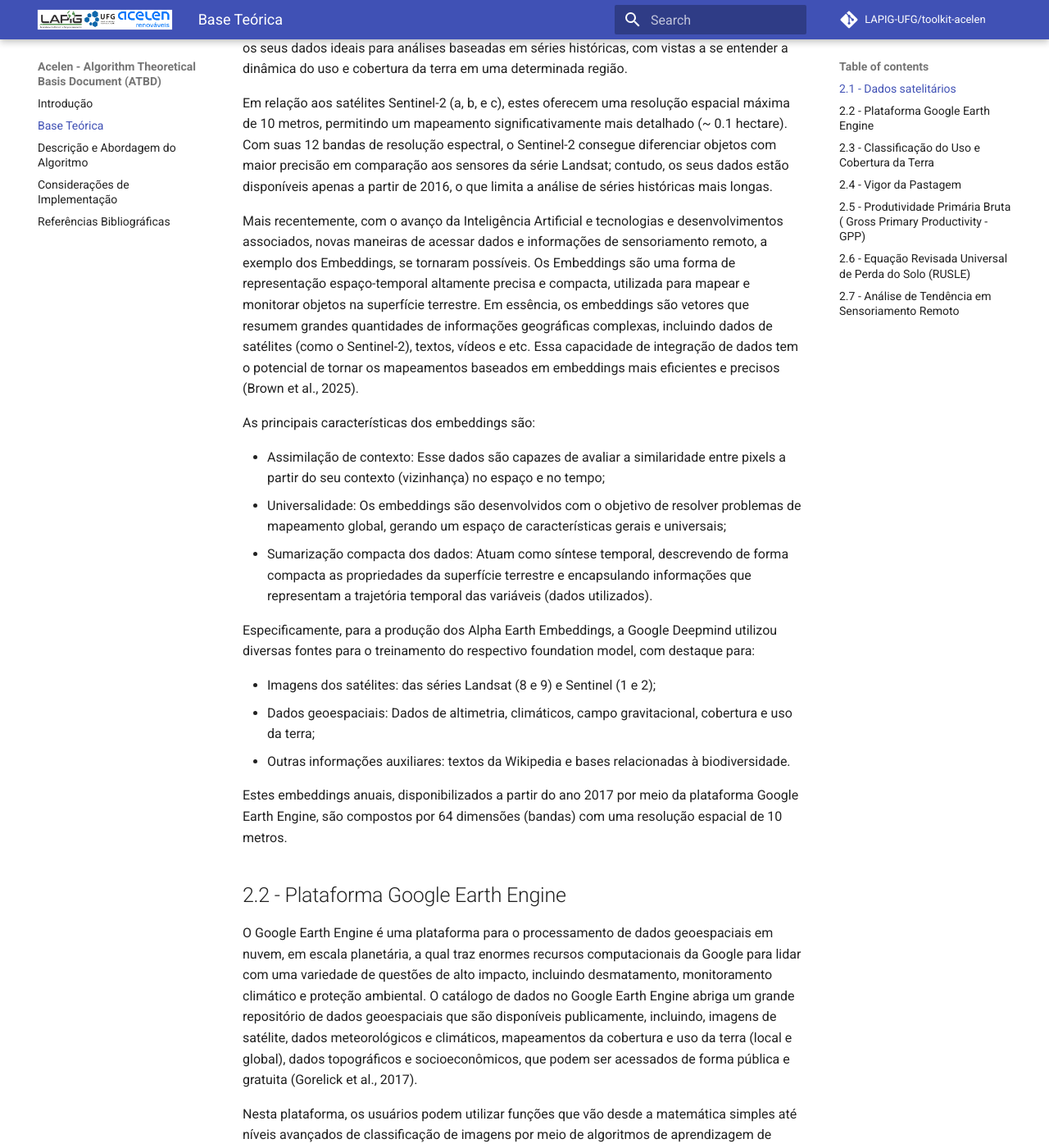
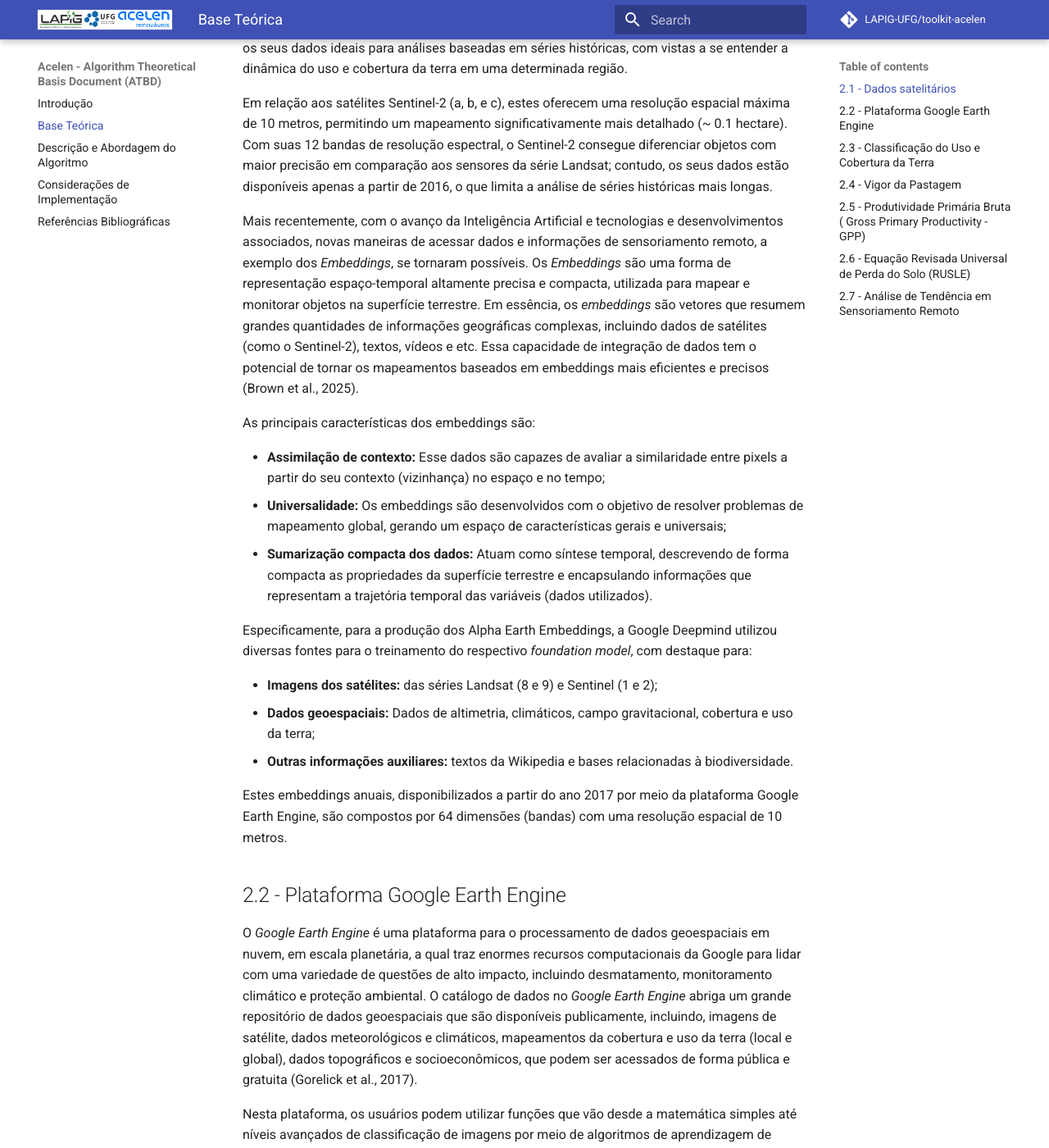
Before and after one commit to lapig-ufg/lapig-acelen, an MkDocs documentation site: the page built from docs/02_BASE_TEORICA.md, in a window 1280 px wide and 1400 px high, scrolled down 609 px. Shown: the whole window at 82% size. Built offline with MkDocs 1.6.1 and Material for MkDocs 9.7.7, drawn with Linux system fonts in a browser that asks for light colours; comment, search, counter and statistics services are not loaded; some of the changed text lies outside the part shown.

Commit message:
Update 02_BASE_TEORICA.md

```diff
--- a/docs/02_BASE_TEORICA.md
+++ b/docs/02_BASE_TEORICA.md
@@ -8,31 +8,31 @@
 
 Em relação aos satélites Sentinel-2 (a, b, e c), estes oferecem uma resolução espacial máxima de 10 metros, permitindo um mapeamento significativamente mais detalhado (~ 0.1 hectare). Com suas 12 bandas de resolução espectral, o Sentinel-2 consegue diferenciar objetos com maior precisão em comparação aos sensores da série Landsat; contudo, os seus dados estão disponíveis apenas a partir de 2016, o que limita a análise de séries históricas mais longas.
 
-Mais recentemente, com o avanço da Inteligência Artificial e tecnologias e desenvolvimentos associados, novas maneiras de acessar dados e informações de sensoriamento remoto, a exemplo dos Embeddings, se tornaram possíveis. Os Embeddings são uma forma de representação espaço-temporal altamente precisa e compacta, utilizada para mapear e monitorar objetos na superfície terrestre. Em essência, os embeddings são vetores que resumem grandes quantidades de informações geográficas complexas, incluindo dados de satélites (como o Sentinel-2), textos, vídeos e etc. Essa capacidade de integração de dados tem o potencial de tornar os mapeamentos baseados em embeddings mais eficientes e precisos (Brown et al., 2025).
+Mais recentemente, com o avanço da Inteligência Artificial e tecnologias e desenvolvimentos associados, novas maneiras de acessar dados e informações de sensoriamento remoto, a exemplo dos *Embeddings*, se tornaram possíveis. Os *Embeddings* são uma forma de representação espaço-temporal altamente precisa e compacta, utilizada para mapear e monitorar objetos na superfície terrestre. Em essência, os *embeddings* são vetores que resumem grandes quantidades de informações geográficas complexas, incluindo dados de satélites (como o Sentinel-2), textos, vídeos e etc. Essa capacidade de integração de dados tem o potencial de tornar os mapeamentos baseados em embeddings mais eficientes e precisos (Brown et al., 2025).
 
 As principais características dos embeddings são:
 
-- Assimilação de contexto: Esse dados são capazes de avaliar a similaridade entre pixels a partir do seu contexto (vizinhança) no espaço e no tempo;
-- Universalidade: Os embeddings são desenvolvidos com o objetivo de resolver problemas de mapeamento global, gerando um espaço de características gerais e universais;
-- Sumarização compacta dos dados: Atuam como síntese temporal, descrevendo de forma compacta as propriedades da superfície terrestre e encapsulando informações que representam a trajetória temporal das variáveis (dados utilizados).
+- **Assimilação de contexto:** Esse dados são capazes de avaliar a similaridade entre pixels a partir do seu contexto (vizinhança) no espaço e no tempo;
+- **Universalidade:** Os embeddings são desenvolvidos com o objetivo de resolver problemas de mapeamento global, gerando um espaço de características gerais e universais;
+- **Sumarização compacta dos dados:** Atuam como síntese temporal, descrevendo de forma compacta as propriedades da superfície terrestre e encapsulando informações que representam a trajetória temporal das variáveis (dados utilizados).
 
-Especificamente, para a produção dos Alpha Earth Embeddings, a Google Deepmind utilizou diversas fontes para o treinamento do respectivo foundation model, com destaque para:
+Especificamente, para a produção dos Alpha Earth Embeddings, a Google Deepmind utilizou diversas fontes para o treinamento do respectivo *foundation model*, com destaque para:
 
-- Imagens dos satélites: das séries Landsat (8 e 9) e Sentinel (1 e 2);
-- Dados geoespaciais: Dados de altimetria, climáticos, campo gravitacional, cobertura e uso da terra;
-- Outras informações auxiliares: textos da Wikipedia e bases relacionadas à biodiversidade.
+- **Imagens dos satélites:** das séries Landsat (8 e 9) e Sentinel (1 e 2);
+- **Dados geoespaciais:** Dados de altimetria, climáticos, campo gravitacional, cobertura e uso da terra;
+- **Outras informações auxiliares:** textos da Wikipedia e bases relacionadas à biodiversidade.
 
 Estes embeddings anuais, disponibilizados a partir do ano 2017 por meio da plataforma Google Earth Engine, são compostos por 64 dimensões (bandas) com uma resolução espacial de 10 metros.
 
 ## 2.2 - Plataforma Google Earth Engine
 
-O Google Earth Engine é uma plataforma para o processamento de dados geoespaciais em nuvem, em escala planetária, a qual traz enormes recursos computacionais da Google para lidar com uma variedade de questões de alto impacto, incluindo desmatamento, monitoramento climático e proteção ambiental. O catálogo de dados no Google Earth Engine abriga um grande repositório de dados geoespaciais que são disponíveis publicamente, incluindo, imagens de satélite, dados meteorológicos e climáticos, mapeamentos da cobertura e uso da terra (local e global), dados topográficos e socioeconômicos, que podem ser acessados de forma pública e gratuita (Gorelick et al., 2017).
+O *Google Earth Engine* é uma plataforma para o processamento de dados geoespaciais em nuvem, em escala planetária, a qual traz enormes recursos computacionais da Google para lidar com uma variedade de questões de alto impacto, incluindo desmatamento, monitoramento climático e proteção ambiental. O catálogo de dados no *Google Earth Engine* abriga um grande repositório de dados geoespaciais que são disponíveis publicamente, incluindo, imagens de satélite, dados meteorológicos e climáticos, mapeamentos da cobertura e uso da terra (local e global), dados topográficos e socioeconômicos, que podem ser acessados de forma pública e gratuita (Gorelick et al., 2017).
 
 Nesta plataforma, os usuários podem utilizar funções que vão desde a matemática simples até níveis avançados de classificação de imagens por meio de algoritmos de aprendizagem de máquina (Amani, 2020).
 
-No trabalho de Souza et al. (2020) foi descrito uma nova abordagem de mapeamento anual da cobertura e uso da terra, a partir de 1985, para o Brasil, com base no algoritmo Random Forest aplicado às imagens da série Landsat usando a plataforma Google Earth Engine. Esta abordagem é a base da iniciativa MapBiomas, já em sua Coleção 10 de mapas.
+No trabalho de Souza et al. (2020) foi descrito uma nova abordagem de mapeamento anual da cobertura e uso da terra, a partir de 1985, para o Brasil, com base no algoritmo *Random Forest* aplicado às imagens da série Landsat usando a plataforma *Google Earth Engine*. Esta abordagem é a base da iniciativa [MapBiomas](https://brasil.mapbiomas.org/), já em sua Coleção 10 de mapas.
 
-Para acessar a plataforma do Google Earth Engine, basta ter uma conta do Google (gmail), e fazer o registro disponível no link: <https://earthengine.google.com/>.
+Para acessar a plataforma do *Google Earth Engine*, basta ter uma conta do Google (gmail), e fazer o registro disponível no link: <https://earthengine.google.com/>.
 
 ## 2.3 - Classificação do Uso e Cobertura da Terra
 
@@ -56,7 +56,7 @@
 
 O vigor da pastagem é uma medida que reflete o desenvolvimento da planta forrageira, auxiliando na avaliação da produtividade ou estágio de degradação das pastagens (Santos et al., 2022; Ferreira Jr et al., 2023). Sua medição é feita a partir de imagens do sensor MODIS a bordo do satélite Terra, com dados disponíveis desde o ano 2000.
 
-Inicialmente os dados do índice de vegetação EVI passam por um preenchimento de dados faltantes (lacunas) ocasionado pela contaminação de nuvens e/ou sombras, através de um algoritmo de preenchimento dessas lacunas (i.e. gap filling). Em seguida é feito um ajuste sazonal (dessazonalização), removendo os efeitos sazonais dos valores das séries temporais, para evitar distorções na análise. Após a dessazonalização, são gerados imagens medianas anuais do conjunto de dados, cobrindo um período de 2000 à 2024. A mediana foi escolhida por ser uma medida estatística que minimiza a influência de valores anômalos (outliers) na análise.
+Inicialmente os dados do índice de vegetação EVI passam por um preenchimento de dados faltantes (lacunas) ocasionado pela contaminação de nuvens e/ou sombras, através de um algoritmo de preenchimento dessas lacunas (i.e. *gap filling*). Em seguida é feito um ajuste sazonal (dessazonalização), removendo os efeitos sazonais dos valores das séries temporais, para evitar distorções na análise. Após a dessazonalização, são gerados imagens medianas anuais do conjunto de dados, cobrindo um período de 2000 à 2024. A mediana foi escolhida por ser uma medida estatística que minimiza a influência de valores anômalos (outliers) na análise.
 
 A análise envolve a extração de pixels de EVI medianos anuais em áreas identificadas como pastagem nos mapas, os quais são submetidos à um filtro temporal mediano (5 anos), seguida de uma normalização. O processo de normalização consiste no cálculo dos valores de EVI máximo e mínimo, onde o valor máximo é a média do 1% dos valores mais altos de EVI e o valor mínimo, a média do 1% dos valores mais baixos de EVI, conforme a equação 01. O resultado da equação corresponde a valores entre 0 e 1.
 
@@ -79,9 +79,9 @@
 
 Às imagens normalizadas são estratificadas em três níveis de vigor:
 
-- Baixo Vigor: menor que 0,4;
-- Médio Vigor: maior que 0,4 e menor que 0,6; e
-- Alto Vigor: maior que 0,6
+- **Baixo Vigor**: menor que 0,4;
+- **Médio Vigor:** maior que 0,4 e menor que 0,6; e
+- **Alto Vigor:** maior que 0,6
 
 Todo o processo de geração de dados de vigor é feito em regiões com características ambientais similares.
 
@@ -112,9 +112,9 @@
 
 ## 2.6 - Equação Revisada Universal de Perda do Solo (RUSLE)
 
-A Equação Universal de Perda do Solo Revisada (RUSLE) é um modelo matemático desenvolvido pelo Departamento da Agricultura dos Estados Unidos (USDA), com o intuito de estimar a erosão laminar do solo a partir de fatores como erodibilidade (precipitação), erosividade do solo, declividade, cobertura da terra e práticas de controle da erosão (Alebachew et. al, 2025). A implementação da RUSLE em ambiente cloud (processamento na nuvem), como o Google Earth Engine, utiliza dados de satélites de diversas resoluções espaciais para o cálculo preciso de seus fatores, por exemplo: [CHIRPS](https://www.chc.ucsb.edu/data/chirps) **(para Precipitação)**, [Textura do Solo](https://zenodo.org/records/2525817) (Tomislav, 2018), **Altimetria e Declividade** [(SRTM)](https://www.earthdata.nasa.gov/data/instruments/srtm), e o índice de vegetação [(NDVI)](https://ntrs.nasa.gov/api/citations/19750020419/downloads/19750020419.pdf) calculado a partir do do sensor OLI a bordo do satélite Landsat 8, com resoluções espaciais de 5.566, 250 e 30 metros, respectivamente.
+A Equação Universal de Perda do Solo Revisada (RUSLE) é um modelo matemático desenvolvido pelo Departamento da Agricultura dos Estados Unidos (USDA), com o intuito de estimar a erosão laminar do solo a partir de fatores como erodibilidade (precipitação), erosividade do solo, declividade, cobertura da terra e práticas de controle da erosão (Alebachew et. al, 2025). A implementação da RUSLE em ambiente *cloud* (processamento na nuvem), como o Google Earth Engine, utiliza dados de satélites de diversas resoluções espaciais para o cálculo preciso de seus fatores, por exemplo: [CHIRPS](https://www.chc.ucsb.edu/data/chirps) **(para Precipitação)**, [Textura do Solo](https://zenodo.org/records/2525817) (Tomislav, 2018), **Altimetria e Declividade** [(SRTM)](https://www.earthdata.nasa.gov/data/instruments/srtm), e o índice de vegetação [(NDVI)](https://ntrs.nasa.gov/api/citations/19750020419/downloads/19750020419.pdf) calculado a partir do do sensor OLI a bordo do satélite Landsat 8, com resoluções espaciais de 5.566, 250 e 30 metros, respectivamente.
 
-Este modelo é uma versão revisada da USLE (Universal Soil Losses Equation) por Renard et. al (1997), descrita conforme a equação 03.
+Este modelo é uma versão revisada da USLE (*Universal Soil Losses Equation*) por Renard et. al (1997), descrita conforme a equação 03.
 
 $$
 A = R \times K \times LS \times C \times P \tag{Eq. 03}
@@ -146,17 +146,17 @@
 
 A divisão do território brasileiro em bacias hidrográficas evoluiu com as crescentes necessidades de gestão da água. Em 1972, o Departamento Nacional de Águas e Energia Elétrica (DNAEE) estabeleceu a primeira proposta de divisão hidrográfica usando o método hierárquico de Otto Pfafstetter (baseado em áreas de drenagem) para otimizar a oferta e o processamento de dados. Já em 2003, conforme a resolução Federal nº32 do Conselho Nacional de Recursos Hídricos instituiu a Divisão Hidrográfica Nacional (DHN), com o objetivo de organizar o país em grandes 12 regiões hidrográficas. Essa divisão foi definida com base nos limites naturais das bacias e na semelhança das características ambientais, sociais e econômicas dos territórios vizinhos.
 
-O cálculo da RUSLE no toolkit é aplicado nos níveis 1 à 3 da divisão do DHN e níveis 1 e 2 do DNAEE, onde os níveis 1 das bacias são mais amplas (generalizadas), enquanto os níveis 2 e 3 possuem um detalhamento maior.
+O cálculo da RUSLE no *toolkit* é aplicado nos níveis 1 à 3 da divisão do DHN e níveis 1 e 2 do DNAEE, onde os níveis 1 das bacias são mais amplas (generalizadas), enquanto os níveis 2 e 3 possuem um detalhamento maior.
 
 ## 2.7 - Análise de Tendência em Sensoriamento Remoto
 
-O uso de imagens de satélites em séries temporais na medição de vigor e produtividade das pastagens estão correlacionados as metodologias da análise de tendência e/ou detecção de mudança do uso e cobertura da terra, que auxiliam na compreensão do seu processo de degradação (Souza, 2017). No estudo de Andrade (2014), foram identificadas áreas de pastagens potencialmente em processo de degradação, por meio dos valores (magnitude) da tendência da regressão linear (slope) ajustada, pixel a pixel, às imagens do sensor Terra MODIS.
+O uso de imagens de satélites em séries temporais na medição de vigor e produtividade das pastagens estão correlacionados as metodologias da análise de tendência e/ou detecção de mudança do uso e cobertura da terra, que auxiliam na compreensão do seu processo de degradação (Souza, 2017). No estudo de Andrade (2014), foram identificadas áreas de pastagens potencialmente em processo de degradação, por meio dos valores (magnitude) da tendência da regressão linear (*slope*) ajustada, pixel a pixel, às imagens do sensor Terra MODIS.
 
 O propósito de analisar tendências em séries temporais de imagens de satélite é importante para várias aplicações em larga escala e de longo prazo; por isso, é necessária a harmonização e o preenchimento de lacunas (buracos) nas imagens, causados por contaminação de nuvens e/ou sombras no pixel, a fim de garantir consistência espacial e ao longo do tempo na série temporal das imagens de satélite.
 
-A Mediana Temporal de Janela móvel (**T**emporal **M**oving **W**indow **M**edian) é um método personalizado de preenchimento de lacunas (gap-filling) que foi desenvolvido e implementado para preencher valores ausentes (NoData). O algoritmo é projetado para ser computacionalmente rápido e adequado para preencher dados destinados ao mapeamento anuais em escala continental e multidecenal. Este método foi utilizado no contexto da criação do EcoDataCube para imputar dados ausentes na série temporal do Landsat (2000–2020), especificamente nos agregados trimestrais (Witjes,2023) .
+A Mediana Temporal de Janela móvel (**T**emporal **M**oving **W**indow **M**edian) é um método personalizado de preenchimento de lacunas (gap-filling) que foi desenvolvido e implementado para preencher valores ausentes (*NoData*). O algoritmo é projetado para ser computacionalmente rápido e adequado para preencher dados destinados ao mapeamento anuais em escala continental e multidecenal. Este método foi utilizado no contexto da criação do EcoDataCube para imputar dados ausentes na série temporal do Landsat (2000–2020), especificamente nos agregados trimestrais (Witjes,2023) .
 
-A principal diferenciação do TMWM de outros modelos de gapfiling é que ele utiliza apenas valores existentes no conjunto de dados, como medianas de pixels vizinhos temporais. Isso garante que os valores imputados permaneçam no mesmo espaço de características no qual os modelos subsequentes de aprendizado de máquina serão treinados.
+A principal diferenciação do TMWM de outros modelos de *gapfiling* é que ele utiliza apenas valores existentes no conjunto de dados, como medianas de pixels vizinhos temporais. Isso garante que os valores imputados permaneçam no mesmo espaço de características no qual os modelos subsequentes de aprendizado de máquina serão treinados.
 
 O TMWM tenta derivar um valor para pixels ausentes em três fases sequenciais. Em cada fase, o algoritmo segue uma lógica de expansão da janela de busca.
 
```
Also changed, not shown: other parts of docs/02_BASE_TEORICA.md (+1 -1 lines).
